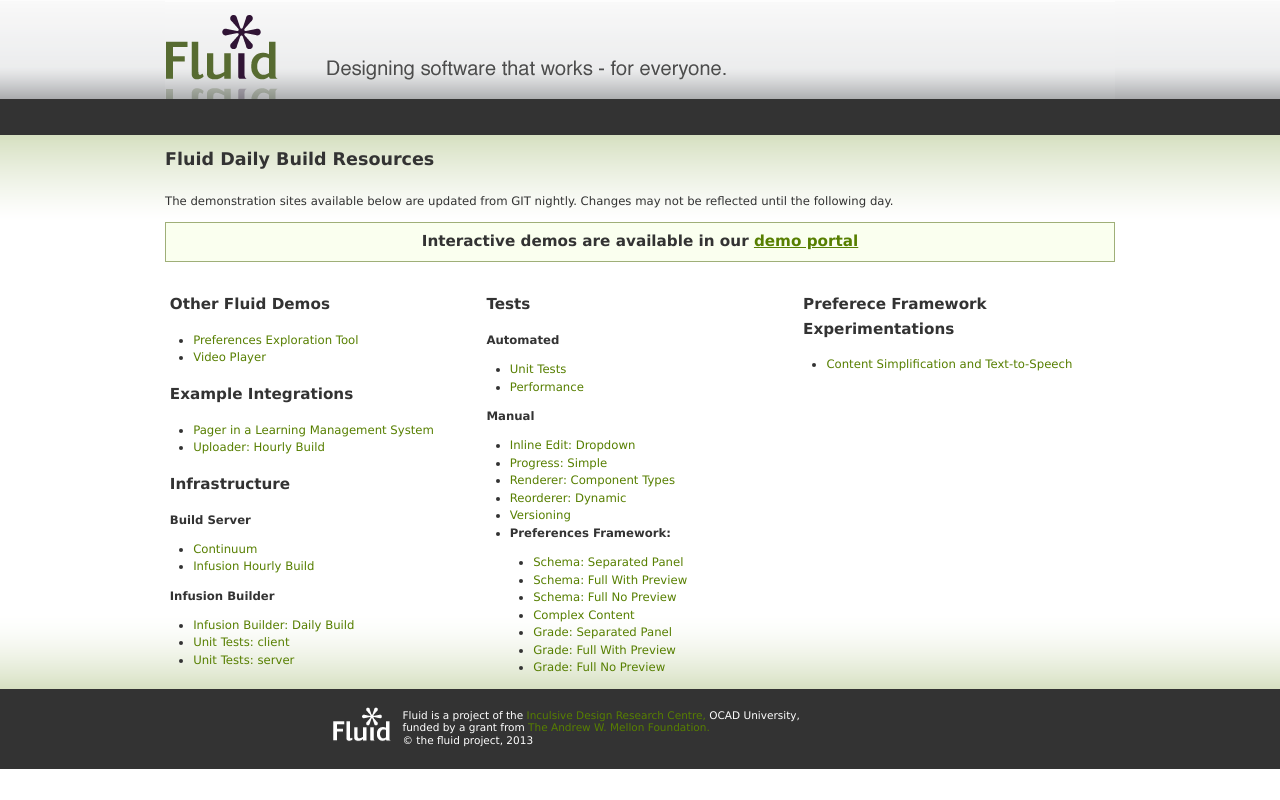
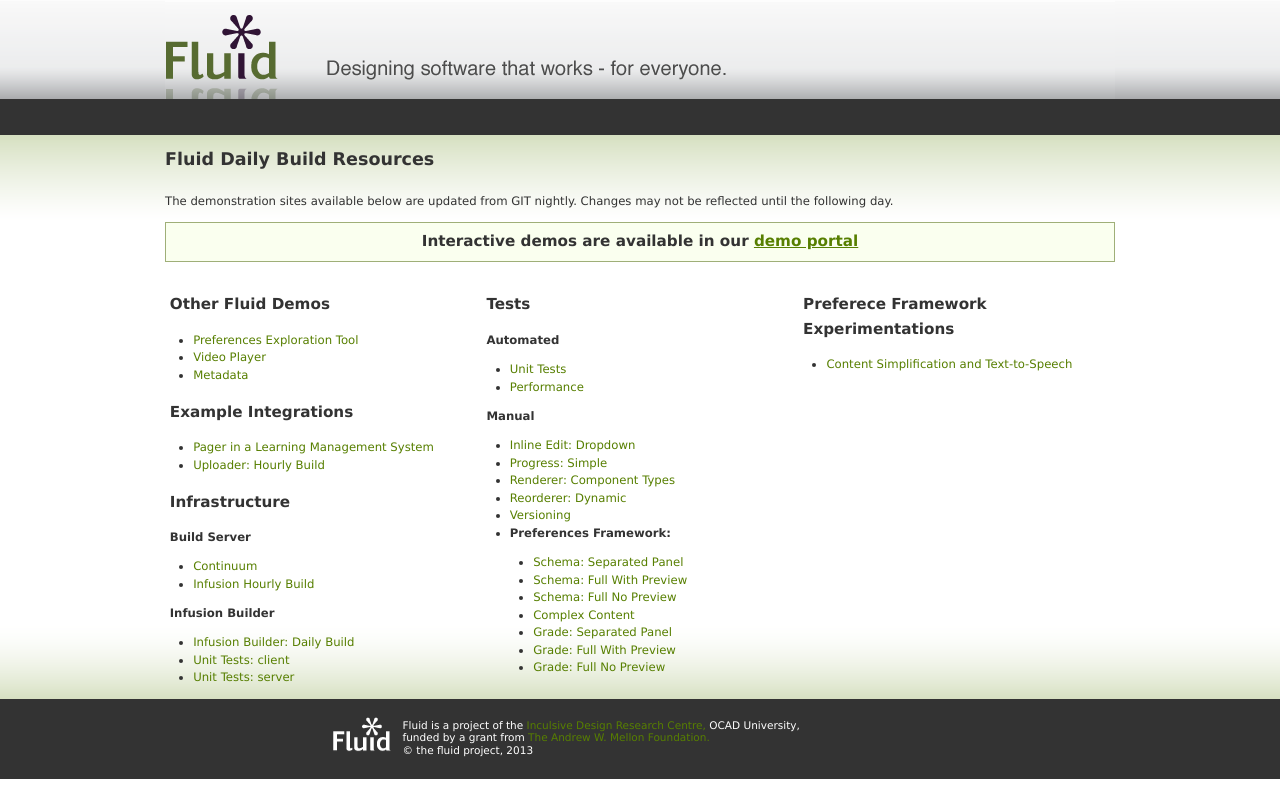
Before and after one commit to fluid-project/build.fluidproject.org, a plain HTML site: page index.html in a window 1280 px wide. Drawn offline with Linux system fonts and the light colour scheme.

Commit message:
FLOE-111: Adding link to metadata nightly demo

```diff
--- a/index.html
+++ b/index.html
@@ -48,6 +48,9 @@
                         </li>
                         <li>
                             <a href="http://build.fluidproject.org/videoPlayer/videoPlayer/demos/Mammals.html">Video Player</a>
+                        </li>
+                        <li>
+                            <a href="http://metadata.floeproject.org/demos/html/metadata.html">Metadata</a>
                         </li>
                     </ul>
 
```
